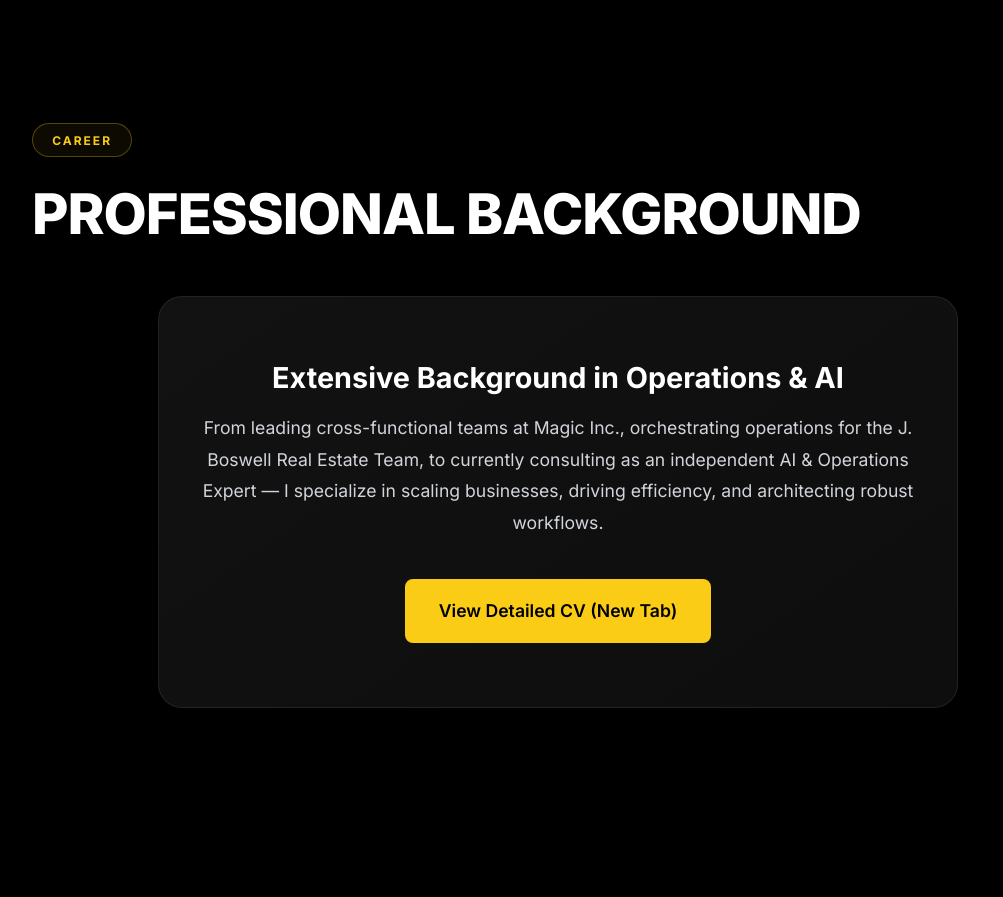
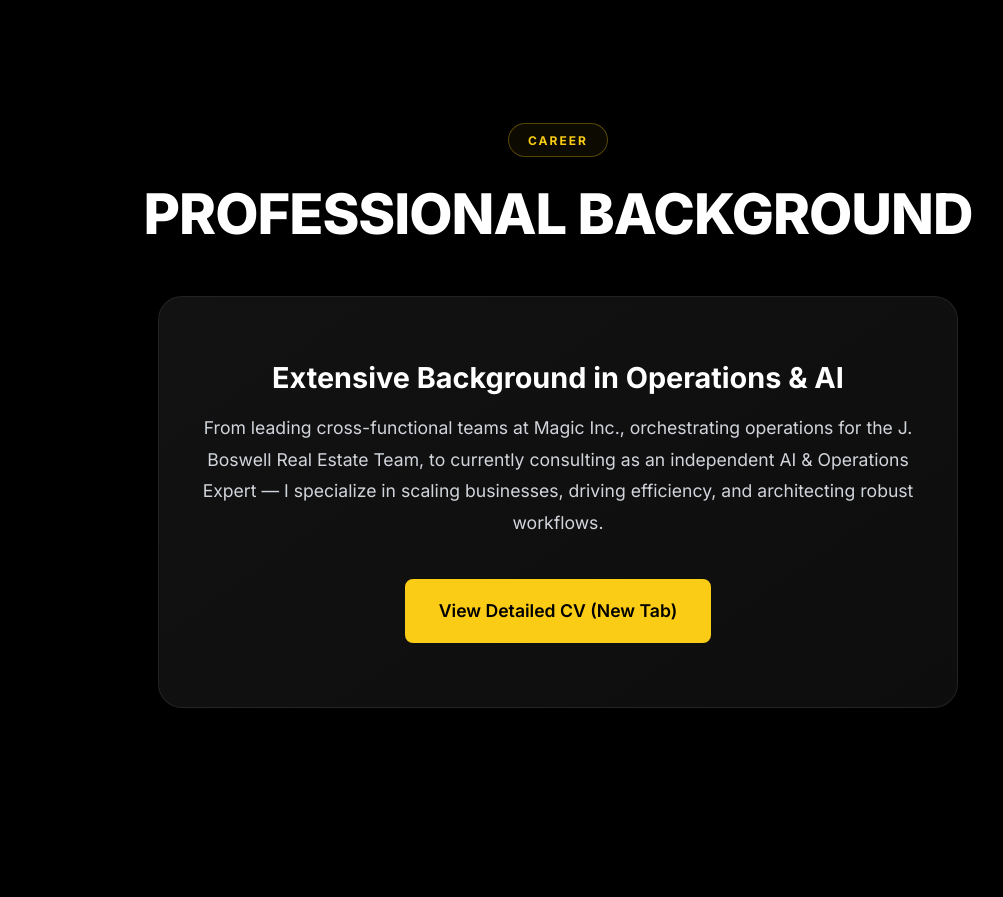
Before and after one commit to delapazbryon123/Portfolio, a plain HTML site: page index.html in a window 1280 px wide. Shown: the part 5160-6057 px from the top of the page, without its empty margins (82-1085 px from the left). Drawn offline with Linux system fonts and the light colour scheme; animation ran at ten frames a second.

Commit message:
style: center Professional Background section header

```diff
--- a/index.html
+++ b/index.html
@@ -149,7 +149,7 @@
 
         <!-- Professional Experience Summary -->
         <section id="experience" class="experience section-padding reveal active">
-            <div class="section-header">
+            <div class="section-header center">
                 <span class="section-label">CAREER</span>
                 <h2>Professional Background</h2>
             </div>
```
